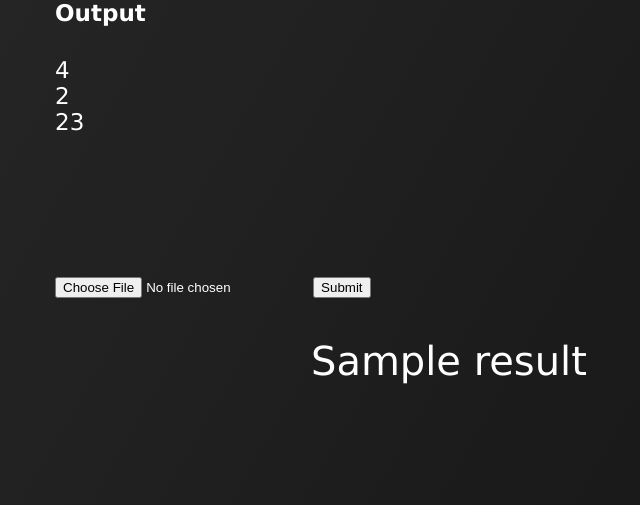
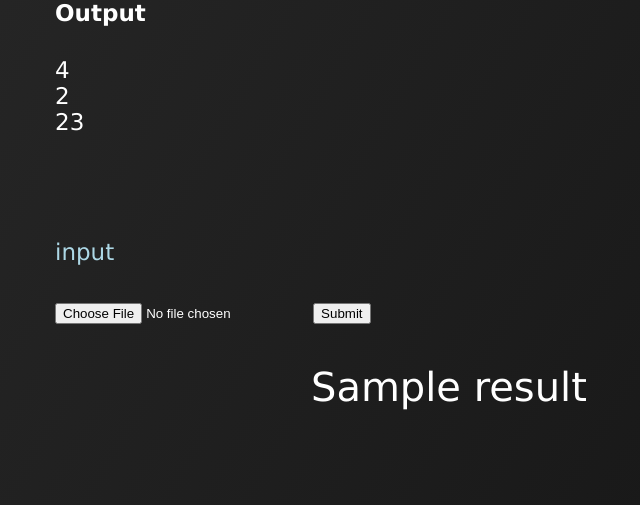
Before and after one commit to Lerol49/codingcontest, a Flask app: template website/templates/test_contest/pizza_distribution_problem.html in a window 1280 px wide. Shown: the part 935-1440 px from the top of the page, without its empty margins (81-721 px from the left). Run offline with Flask 3, Linux system fonts and the light colour scheme; the template is opened without the code that fills it: most values are stand-ins (such as "Sample title", 1, 10 or a date in 2020); parts of the project's set-up code (start-up, migrations or seed data) failed here and were passed over; some libraries are stand-ins or nearby versions.

Commit message:
download now working

```diff
--- a/website/templates/test_contest/pizza_distribution_problem.html
+++ b/website/templates/test_contest/pizza_distribution_problem.html
@@ -33,5 +33,7 @@ Das könnte dann zum Beispiel so aussehen:
 <br><br><br><br>
 
 
+<a href="/test_contest/pizza_distribution_problem/input.txt" download>input</a>
 </div>
+
 {% endblock %}
--- a/website/views.py
+++ b/website/views.py
@@ -44,4 +44,4 @@ def pizza_distribution_problem():
 
 @views.route("/test_contest/pizza_distribution_problem/input.txt")
 def pizza_distribution_problem_download_input():
-    return send_from_directory("solutions/pizza_distribution_problem/", "input.txt")
+    return send_from_directory("../solutions/pizza_distribution_problem/", "input.txt")
```
